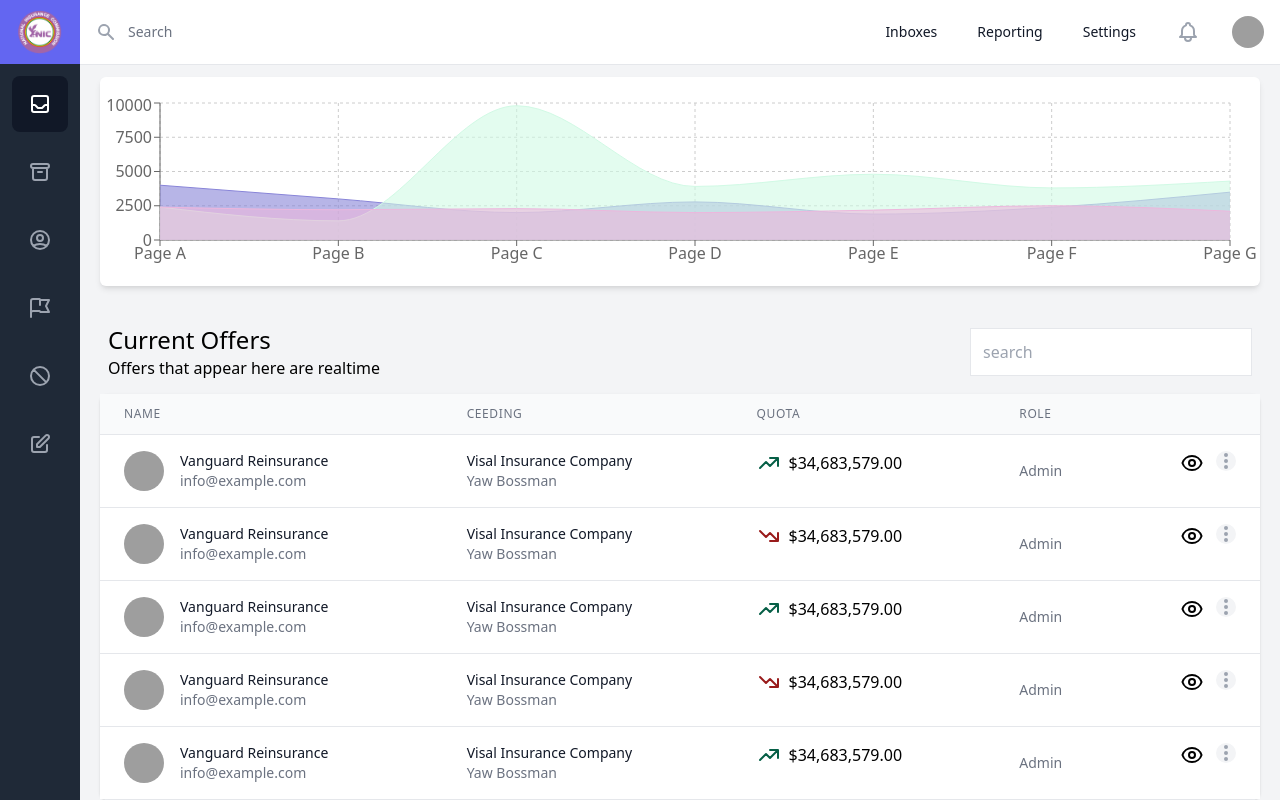
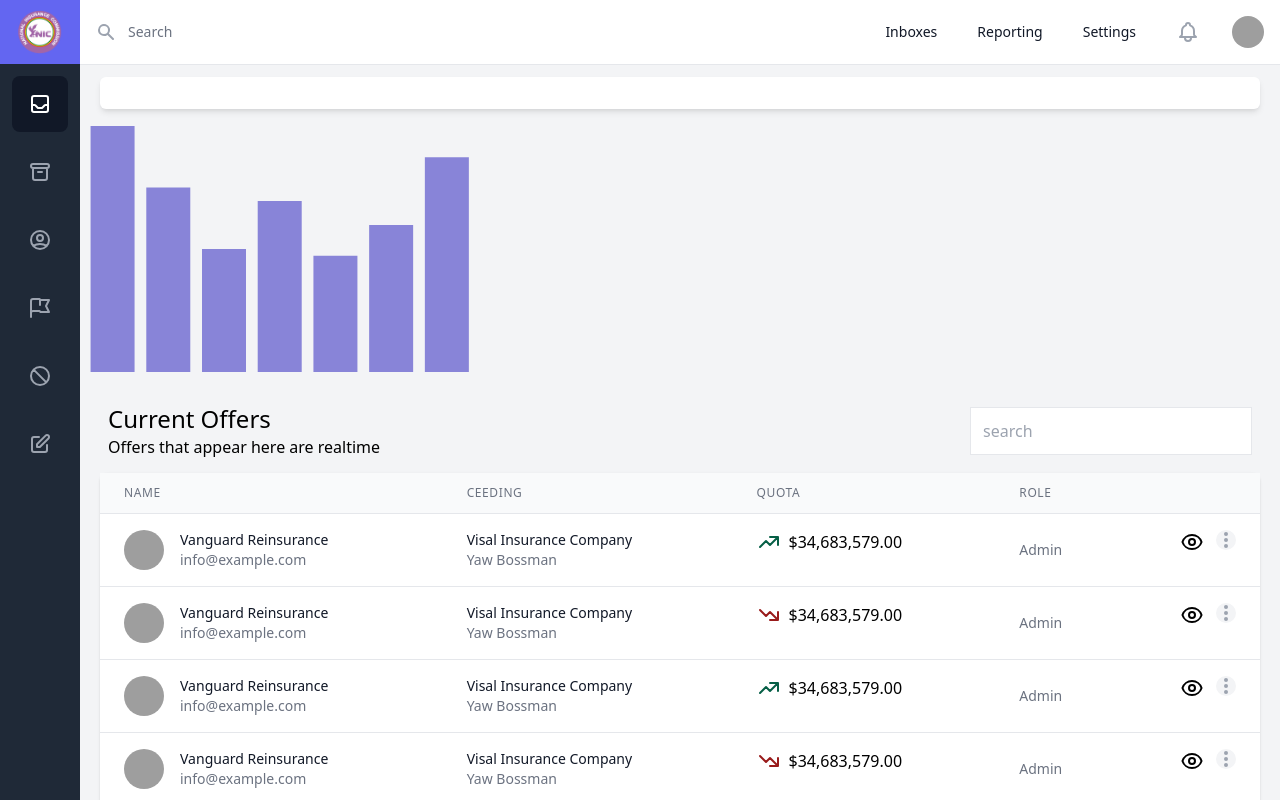
Before and after one commit to Khoby-790/template-nic, a React (Create React App) app: page / in a window 1280 px wide. Built offline with nearby package versions, Linux system fonts and the light colour scheme; grey boxes are pictures that could not be loaded.

Commit message:
--- Auto-Git Commit ---

```diff
--- a/src/pages/Dashboard/Dashboard.tsx
+++ b/src/pages/Dashboard/Dashboard.tsx
@@ -2,6 +2,7 @@
 import React, { Fragment } from 'react';
 import { AreaChart, Area, XAxis, YAxis, CartesianGrid, Tooltip, ResponsiveContainer } from 'recharts';
 import OffersListing from './components/OffersListing';
+import SubGraphs from './components/SubGraphs';
 
 
 interface Props {
@@ -80,6 +81,11 @@ const Dashboard = (props: Props) => {
                     </AreaChart>
                 </ResponsiveContainer>
             </div>
+            <div className="grid lg:grid-cols-3">
+                <div className="h-64">
+                    <SubGraphs />
+                </div>
+            </div>
             <OffersListing header="Current Offers" description="Offers that appear here are realtime" />
         </Fragment>
     )
--- a/src/pages/Dashboard/components/SubGraphs.tsx
+++ b/src/pages/Dashboard/components/SubGraphs.tsx
@@ -56,6 +56,7 @@ const SubGraphs = (props: Props) => {
             <ResponsiveContainer width="100%" height="100%">
                 <BarChart width={150} height={40} data={data}>
                     <Bar dataKey="uv" fill="#8884d8" />
+                    <Tooltip />
                 </BarChart>
             </ResponsiveContainer>
         </Fragment>
```
